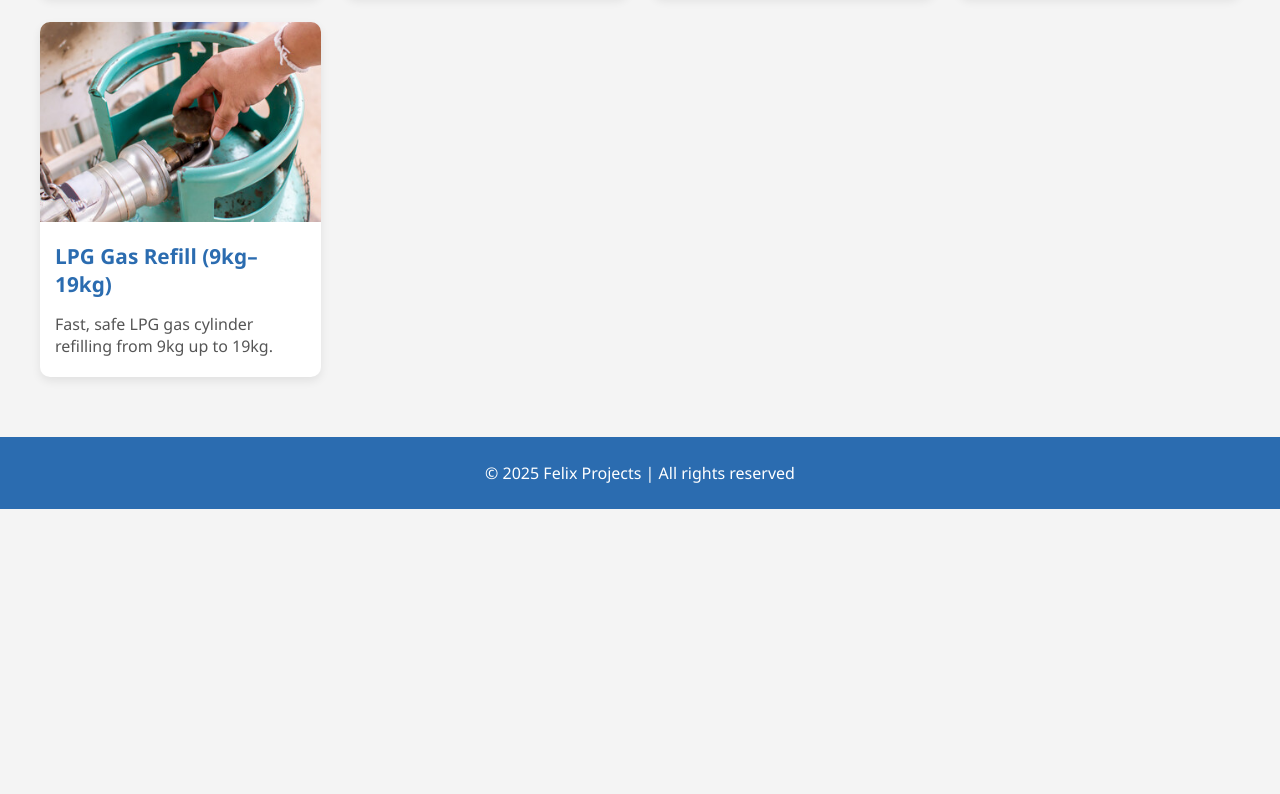
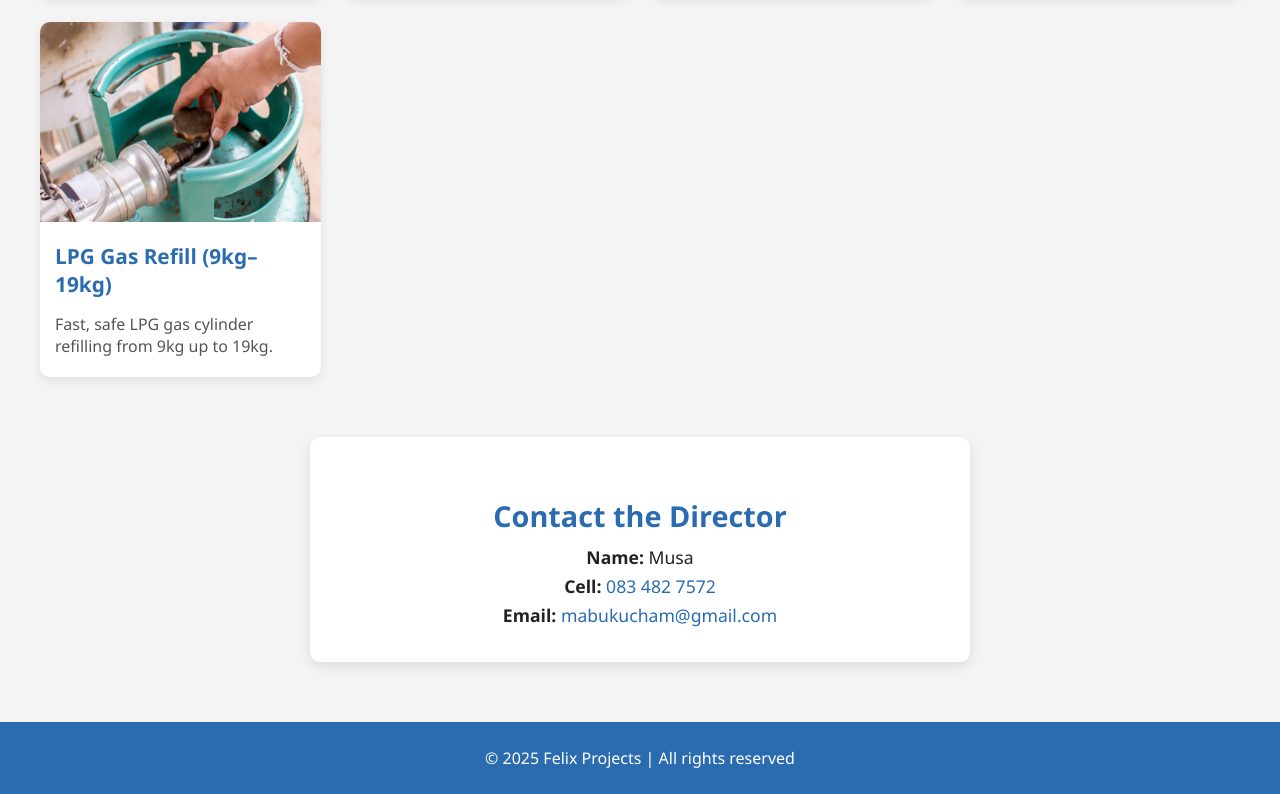
Before and after one commit to WeldingLPG/WeldingLPG.github.io, a plain HTML site: page index.html in a window 1280 px wide. Shown: the part 794-1588 px from the top of the page. Before the commit the page ends 1303 px from the top, so only its background shows below. Drawn offline with Linux system fonts and the light colour scheme.

Commit message:
Update index.html

```diff
--- a/index.html
+++ b/index.html
@@ -94,6 +94,36 @@
       color: #555;
     }
 
+    .contact-card {
+      background-color: #fff;
+      max-width: 600px;
+      margin: 60px auto 20px;
+      padding: 30px;
+      border-radius: 10px;
+      box-shadow: 0 4px 12px rgba(0, 0, 0, 0.1);
+      text-align: center;
+    }
+
+    .contact-card h3 {
+      font-size: 1.8rem;
+      margin-bottom: 10px;
+      color: #2b6cb0;
+    }
+
+    .contact-card p {
+      font-size: 1.1rem;
+      margin: 5px 0;
+    }
+
+    .contact-card a {
+      color: #2b6cb0;
+      text-decoration: none;
+    }
+
+    .contact-card a:hover {
+      text-decoration: underline;
+    }
+
     footer {
       background: #2b6cb0;
       color: white;
@@ -147,6 +177,14 @@
     </div>
   </div>
 
+  <!-- Contact Card Section -->
+  <div class="contact-card">
+    <h3>Contact the Director</h3>
+    <p><strong>Name:</strong> Musa</p>
+    <p><strong>Cell:</strong> <a href="tel:+27834827572">083 482 7572</a></p>
+    <p><strong>Email:</strong> <a href="mailto:mabukucham@gmail.com">mabukucham@gmail.com</a></p>
+  </div>
+
   <footer>
     &copy; 2025 Felix Projects | All rights reserved
   </footer>
```
